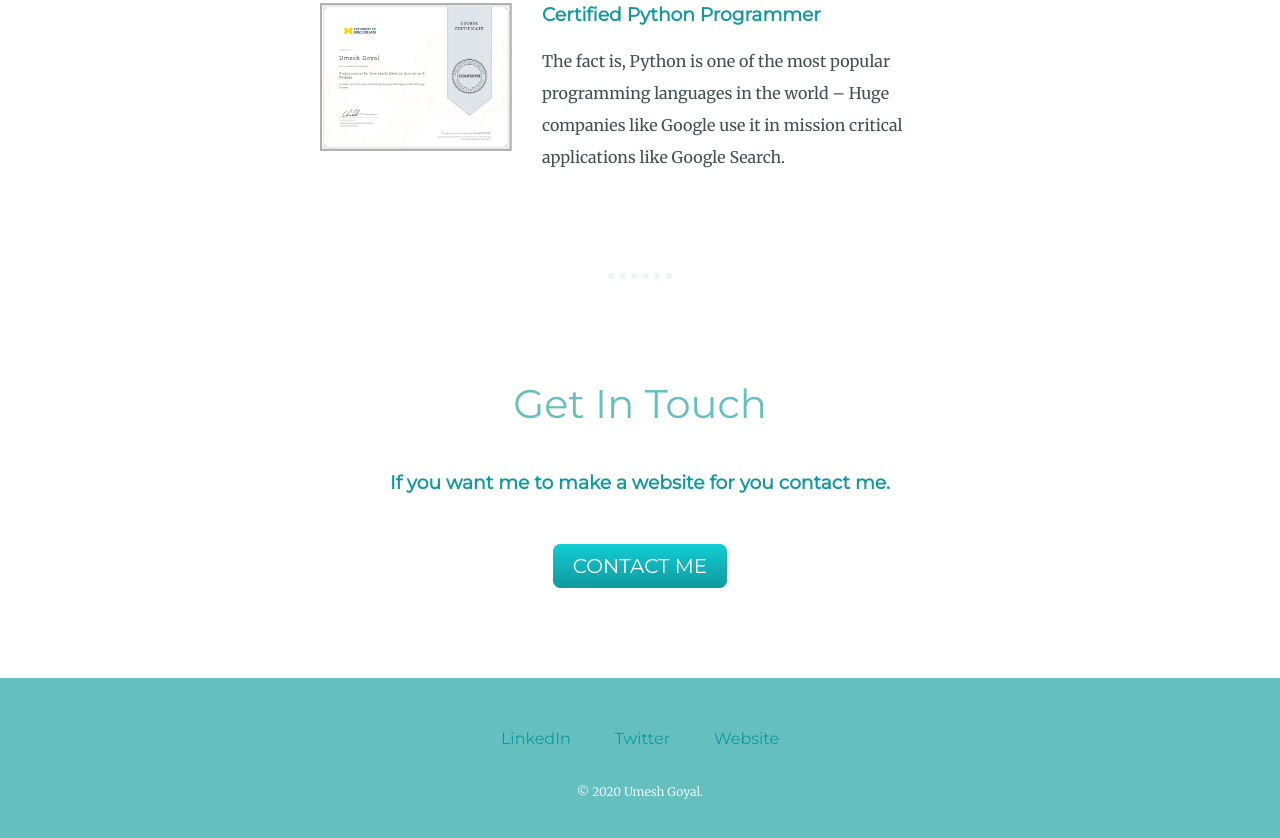
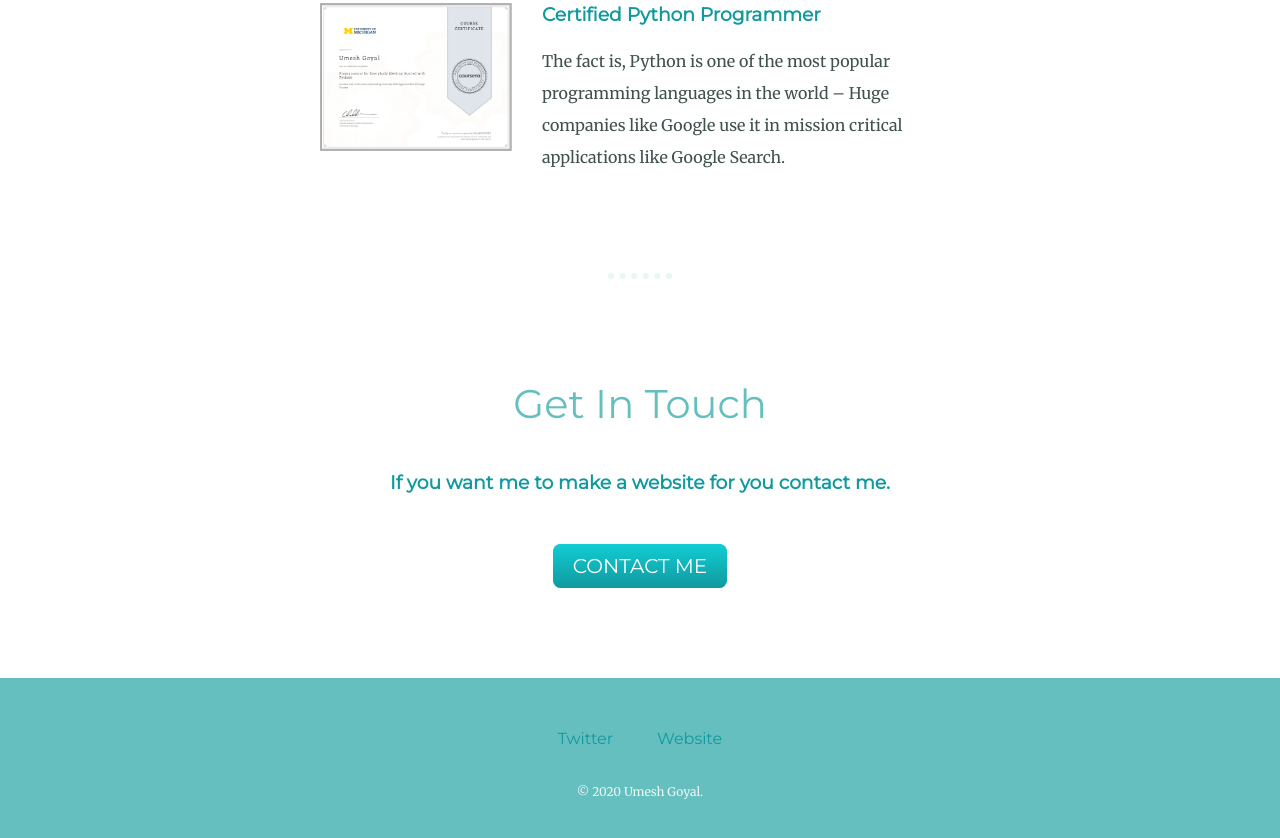
Before and after one commit to goyalumesh991220/Me, a plain HTML site: page index.html in a window 1280 px wide. Shown: the part 2045-2883 px from the top of the page. Drawn offline with Linux system fonts and the light colour scheme.

Commit message:
Update index.html

```diff
--- a/index.html
+++ b/index.html
@@ -66,9 +66,9 @@ Though C is simple it is one of the most powerful languages ever created</p>
 
 
   <div class="bottom-container">
-    <a class="footer-link" href="https://www.linkedin.com/in/angela-yu-963a584b/">LinkedIn</a>
-    <a class="footer-link" href="https://twitter.com/yu_angela">Twitter</a>
-    <a class="footer-link" href="https://www.appbrewery.co/">Website</a>
+
+    <a class="footer-link" href=<"https://twitter.com/UmeshGo05970420">Twitter</a>
+    <a class="footer-link" href="2.html">Website</a>
     <p class="copyright">© 2020 Umesh Goyal.</p>
   </div>
 </body>
```
